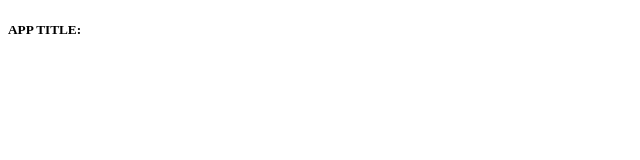
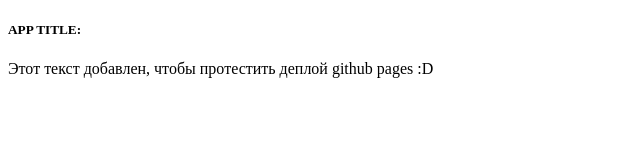
Before and after one commit to woodward42/vite-test-deploy, a website built with Vite: page index.html in a window 1280 px wide. Shown: the whole page, without its empty margins (0-640 px from the left). Built offline with nearby package versions, Linux system fonts and the light colour scheme.

Commit message:
GH PAGES DEPLOY COMMIT

```diff
--- a/index.html
+++ b/index.html
@@ -12,6 +12,7 @@
   </head>
   <body>
     <h5>APP TITLE: %VITE_APP_TITLE%</h5>
+    <p>Этот текст добавлен, чтобы протестить деплой github pages :D</p>
     <script src="index.js" type="module"></script>
   </body>
 </html>
--- a/vite.config.js
+++ b/vite.config.js
@@ -1,4 +1,5 @@
 import { defineConfig } from "vite"
 
 export default defineConfig({
+    base: "/vite-test-deploy/"
 })
```
